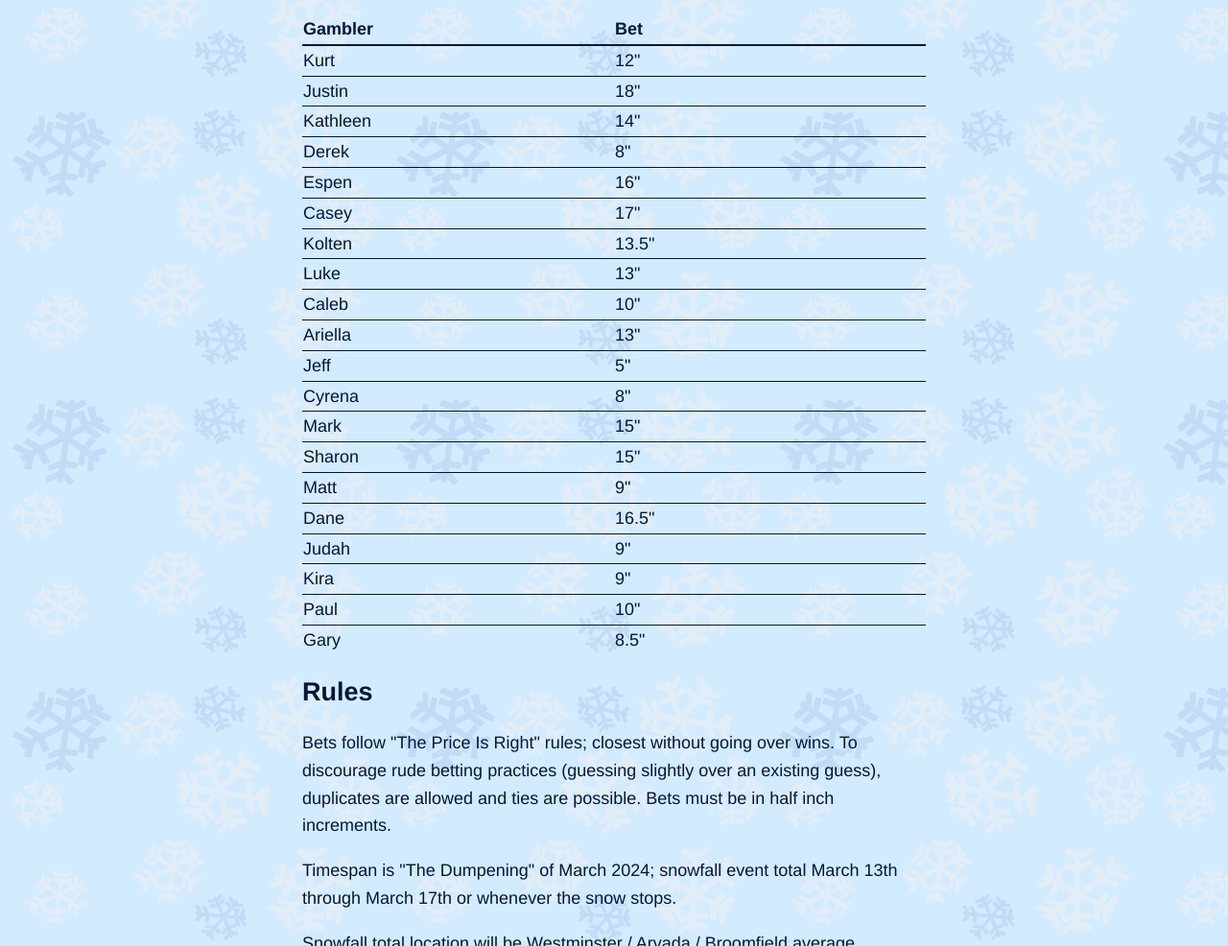
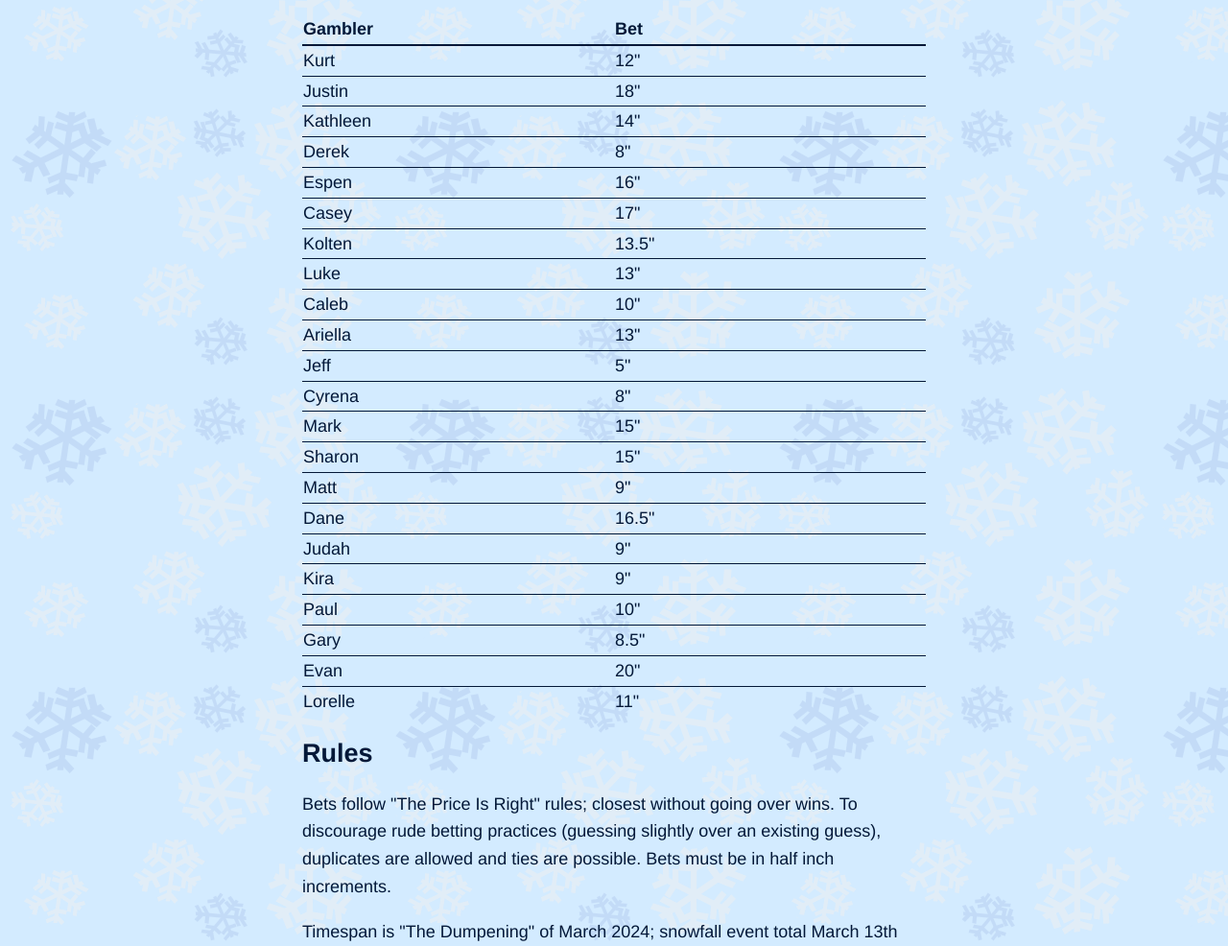
Before and after one commit to jtleniger/jtleniger.github.io, a plain HTML site: page index.html in a window 1280 px wide. Shown: the part 512-1498 px from the top of the page at 96% size. Drawn offline with Linux system fonts and the light colour scheme.

Commit message:
Update index.html

```diff
--- a/index.html
+++ b/index.html
@@ -176,6 +176,14 @@
                 <td>Gary</td>
                 <td>8.5"</td>
             </tr>
+            <tr>
+                <td>Evan</td>
+                <td>20"</td>
+            </tr>
+            <tr>
+                <td>Lorelle</td>
+                <td>11"</td>
+            </tr>
         </tbody>
     </table>
     <h2>Rules</h2>
```
